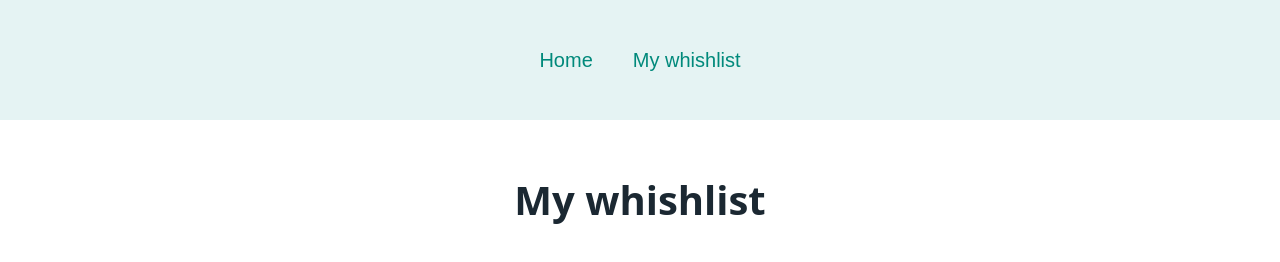
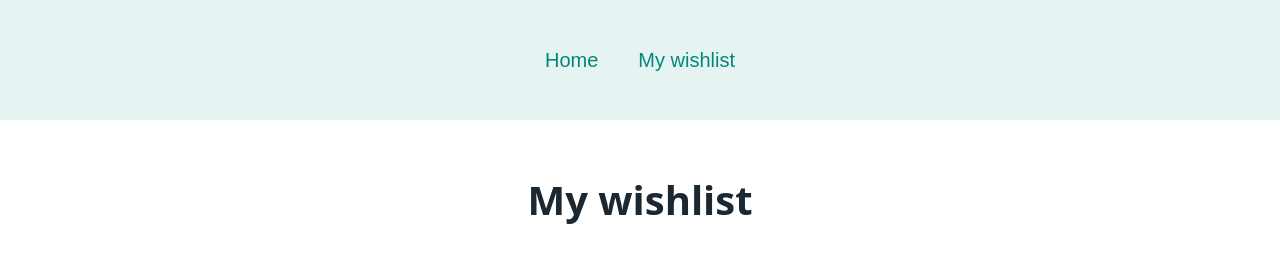
Before and after one commit to dalinda28/Projet-NFT, a website: page favoris.html in a window 1280 px wide. Drawn offline with nearby package versions, Linux system fonts and the light colour scheme.

Commit message:
last update 🎊

```diff
--- a/favoris.html
+++ b/favoris.html
@@ -39,7 +39,7 @@
         width: '100%',
         margin: '50px auto 0px',
         textAlign: 'center',
-        text: 'My whishlist'
+        text: 'My wishlist'
     }, myDiv)
 
 
--- a/main.js
+++ b/main.js
@@ -98,7 +98,7 @@ createElement('a', {
 
 createElement('a', {
     href: './favoris.html',
-    text: 'My whishlist',
+    text: 'My wishlist',
     margin: '15px 0 '
 }, myLiMenu2)
 
```
